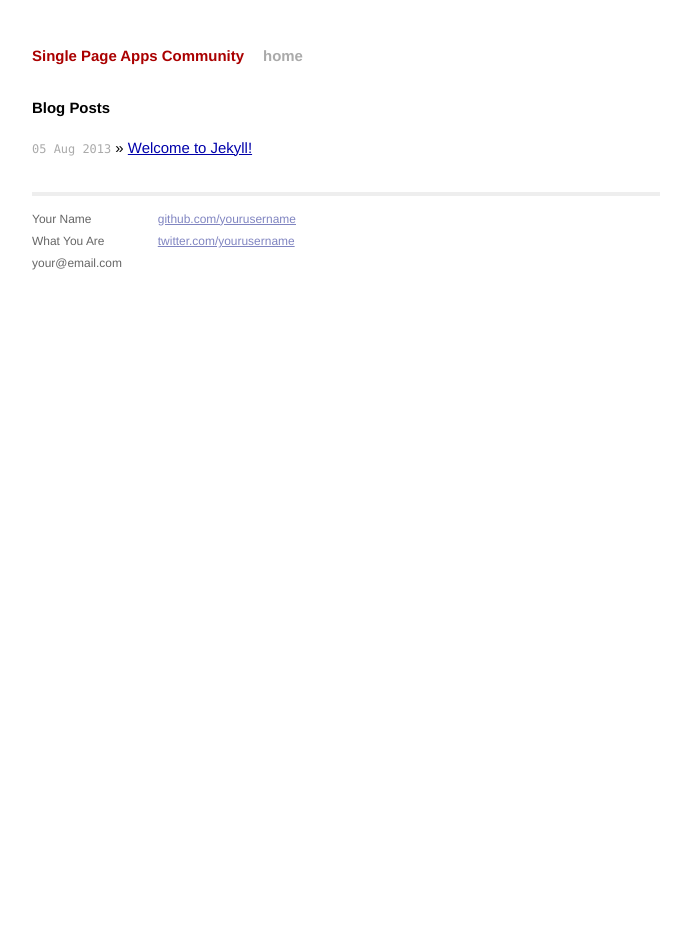
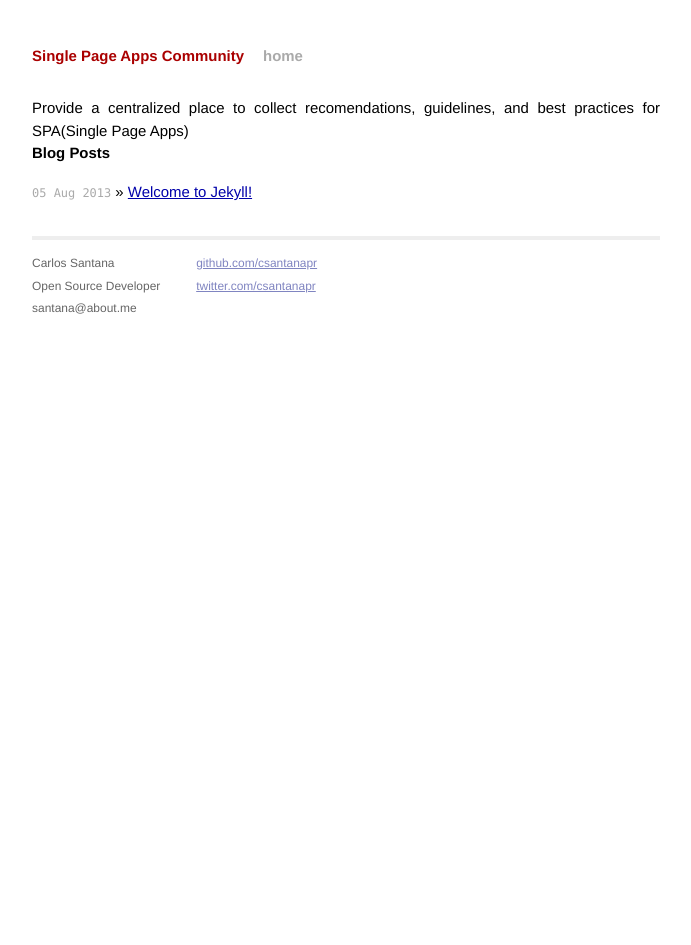
Before and after one commit to csantanapr/single-page-apps, a Jekyll site: the page built from index.html, in a window 1280 px wide. Shown: the whole page, without its empty margins (294-985 px from the left). Built offline with Jekyll 4.4.1, drawn with Linux system fonts in a browser that asks for light colours.

Commit message:
updated home page links

```diff
--- a/_layouts/default.html
+++ b/_layouts/default.html
@@ -18,8 +18,8 @@
         <div class="container">
           <div class="site">
             <div class="header">
-              <h1 class="title"><a href="/">{{ site.name }}</a></h1>
-              <a class="extra" href="/">home</a>
+              <h1 class="title"><a href="{{ site.baseurl }}/">{{ site.name }}</a></h1>
+              <a class="extra" href="{{ site.baseurl }}/">home</a>
             </div>
 
                 {{ content }}
@@ -27,15 +27,15 @@
             <div class="footer">
               <div class="contact">
                 <p>
-                  Your Name<br />
-                  What You Are<br />
-                  your@email.com
+                  Carlos Santana<br />
+                  Open Source Developer<br />
+                  santana@about.me
                 </p>
               </div>
               <div class="contact">
                 <p>
-                  <a href="http://github.com/yourusername/">github.com/yourusername</a><br />
-                  <a href="http://twitter.com/yourusername/">twitter.com/yourusername</a><br />
+                  <a href="http://github.com/csantanapr/">github.com/csantanapr</a><br />
+                  <a href="http://twitter.com/csantanapr/">twitter.com/csantanapr</a><br />
                 </p>
               </div>
             </div>
--- a/index.html
+++ b/index.html
@@ -1,9 +1,10 @@
 ---
 layout: default
-title: Your New Jekyll Site
+title: Single Page Apps
 ---
 
 <div id="home">
+  <div>{{ site.description }}</div>
   <h1>Blog Posts</h1>
   <ul class="posts">
     {% for post in site.posts %}
```
